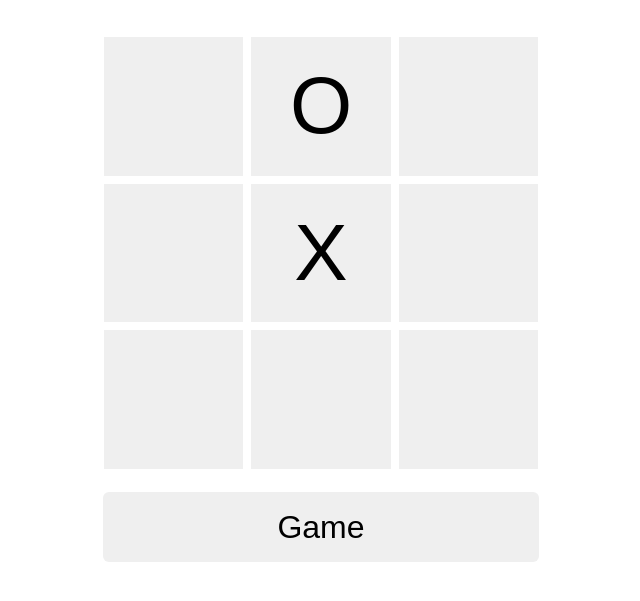
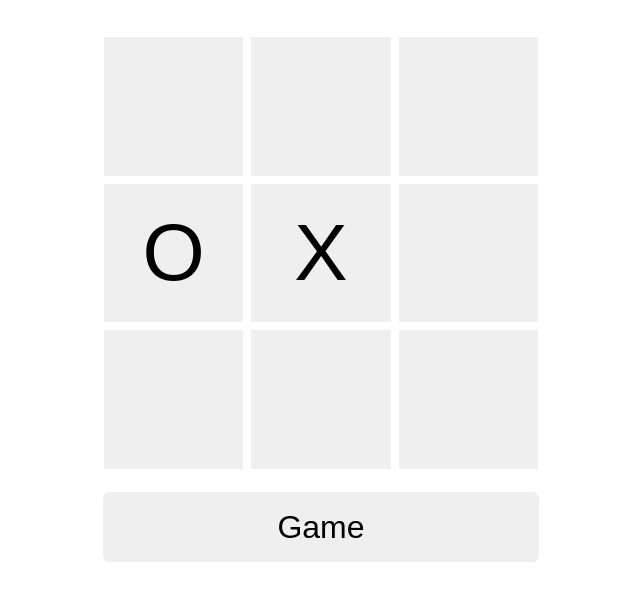
Before and after one commit to eustaquiogalano/odin-tic-tac-toe, a plain HTML site: page index.html in a window 1280 px wide. Shown: the part 187-788 px from the top of the page, without its empty margins (319-959 px from the left). Drawn offline with Linux system fonts and the light colour scheme.

Commit message:
style: modify grid flow to row

```diff
--- a/styles.css
+++ b/styles.css
@@ -66,7 +66,7 @@ main {
             padding: .5rem;
 
             display: grid;
-            grid-auto-flow: column;
+            grid-auto-flow: row;
             grid-template-columns: repeat(3, 1fr);
             grid-template-rows: repeat(3, 1fr);
             place-items: center;
```
